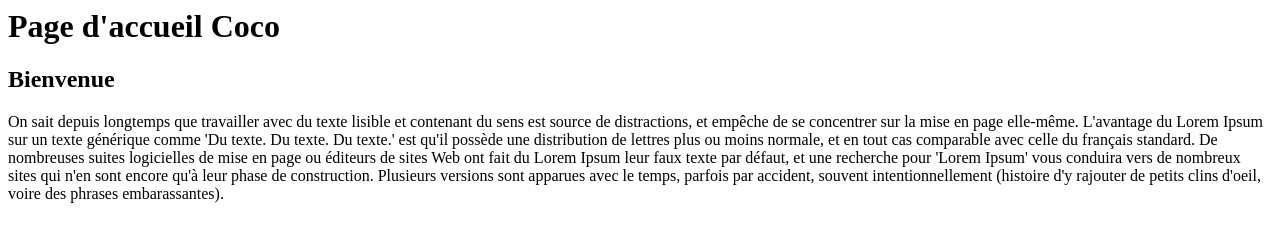
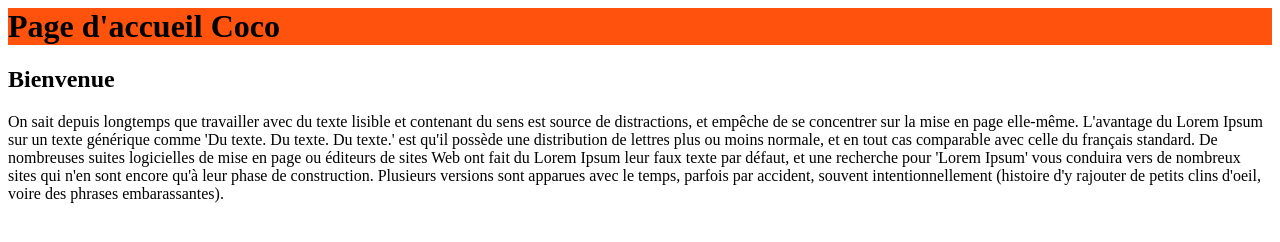
Before and after one commit to Shanowar/coco, a plain HTML site: page index.html in a window 1280 px wide. Drawn offline with Linux system fonts and the light colour scheme.

Commit message:
Ajout d'un background color au h1

```diff
--- a/index.html
+++ b/index.html
@@ -2,6 +2,11 @@
 <html>
 <head>
 	<title> Projet coco </title>
+	<style>
+	h1 {
+	background: #ff530D;
+	}
+	</style>
 </head>
 <body>
 	<h1> Page d'accueil Coco</h1>
```
